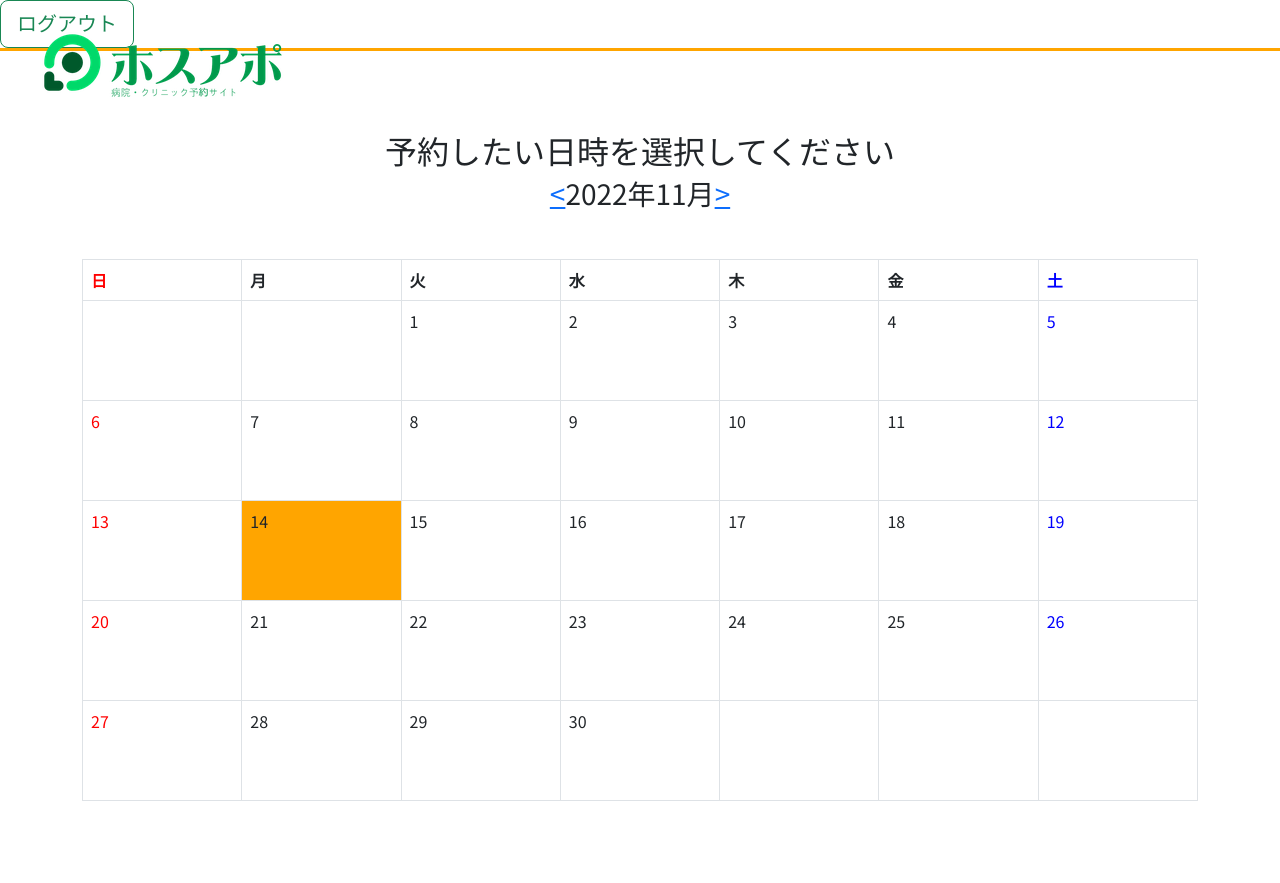
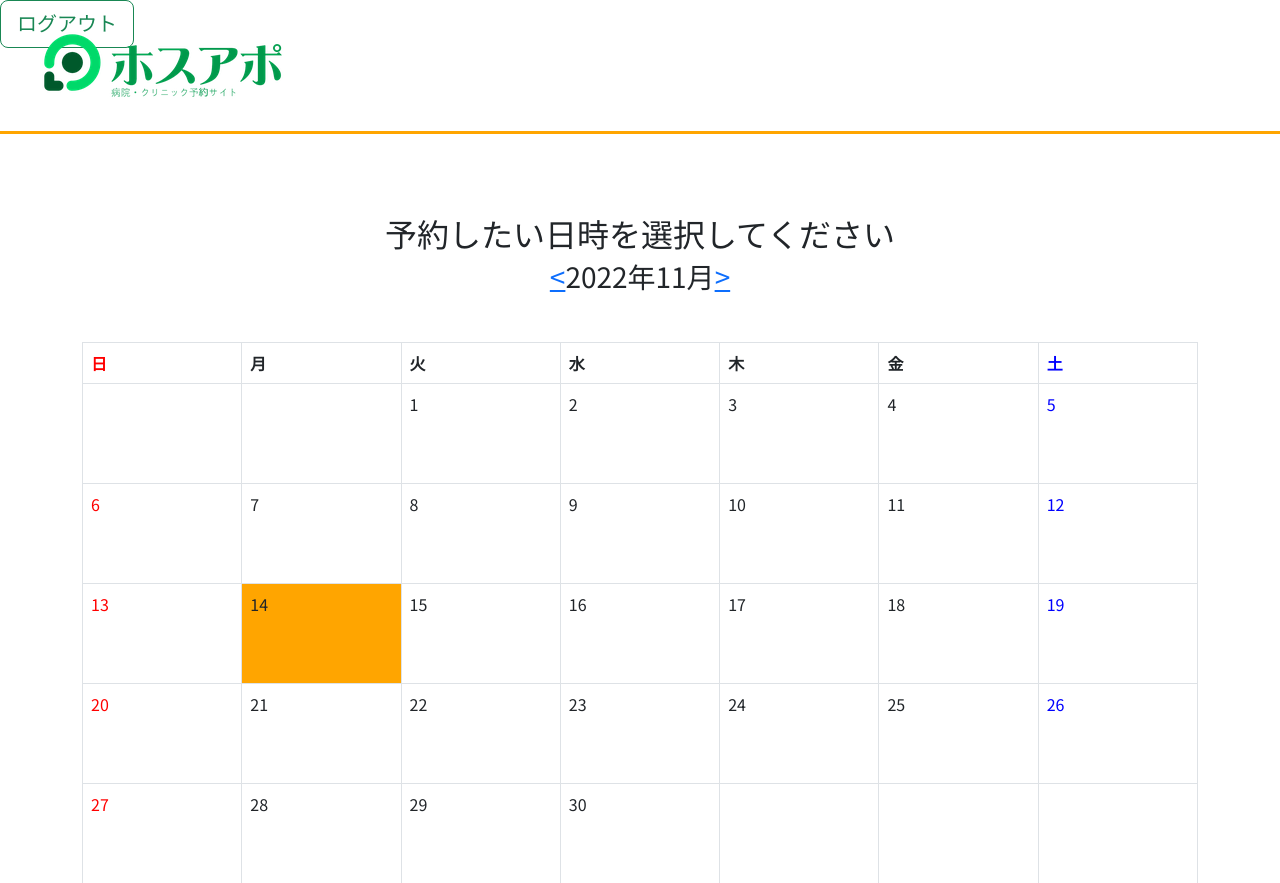
Before and after one commit to tomio1031/HosApo, a PHP site: page /apo_1.php in a window 1280 px wide; the page is wider, and only the part inside the window is pictured. Shown: the top 883 px of that part. Before the commit the page ends 801 px from the top of that part, so only its background shows below. Run offline with PHP 8.4, Linux system fonts and the light colour scheme.

Commit message:
Update apo_1.php

```diff
--- a/apo_1.php
+++ b/apo_1.php
@@ -83,9 +83,9 @@ for ( $day = 1; $day <= $day_count; $day++, $youbi++) {
             }
             header{
                 box-sizing: border-box;
-                width: 1536px;
+                width: 100%;
                 /* height: 134px; */
-                height:17%;
+                height:134px;
                 left: 0px;
                 top: 0px;
 
```
